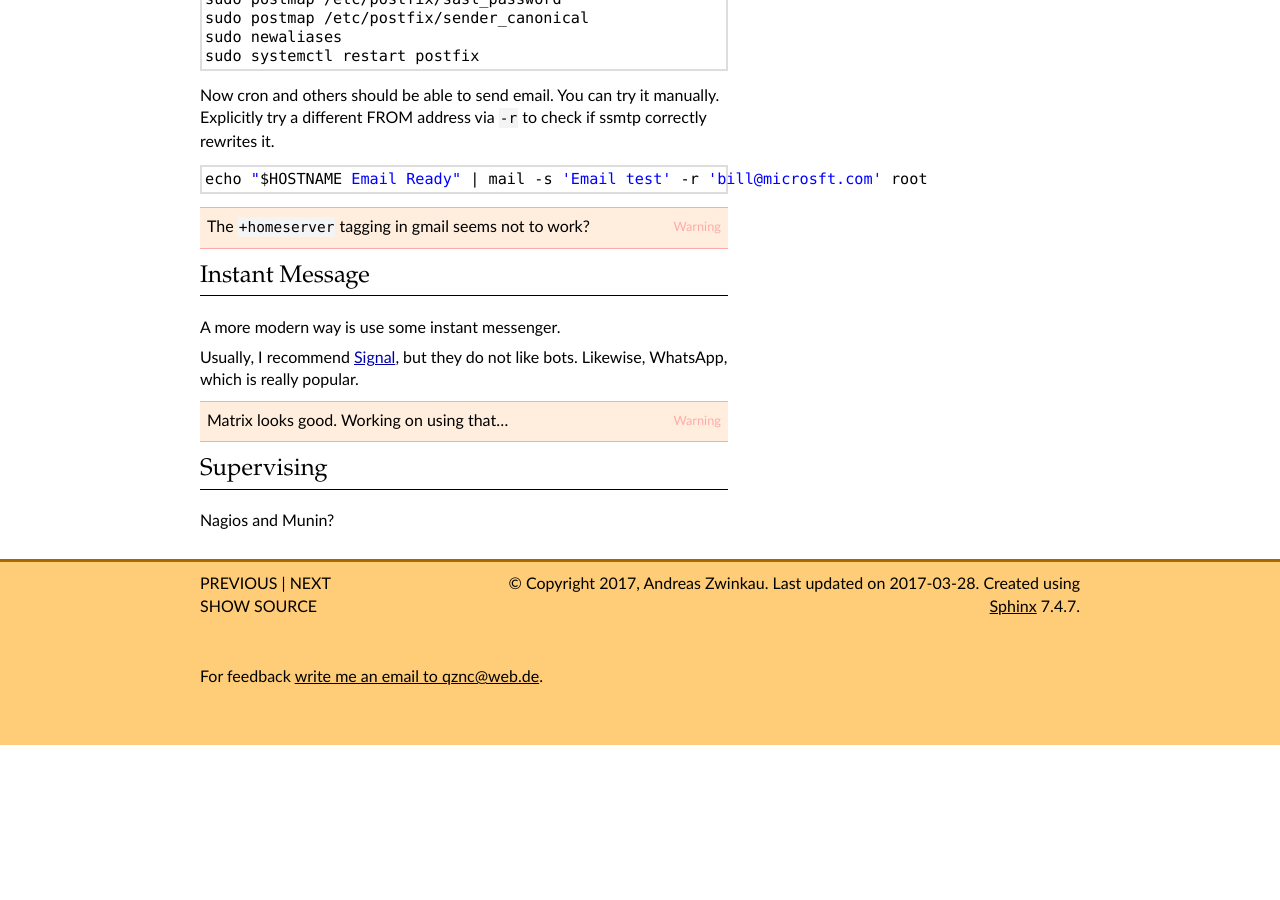
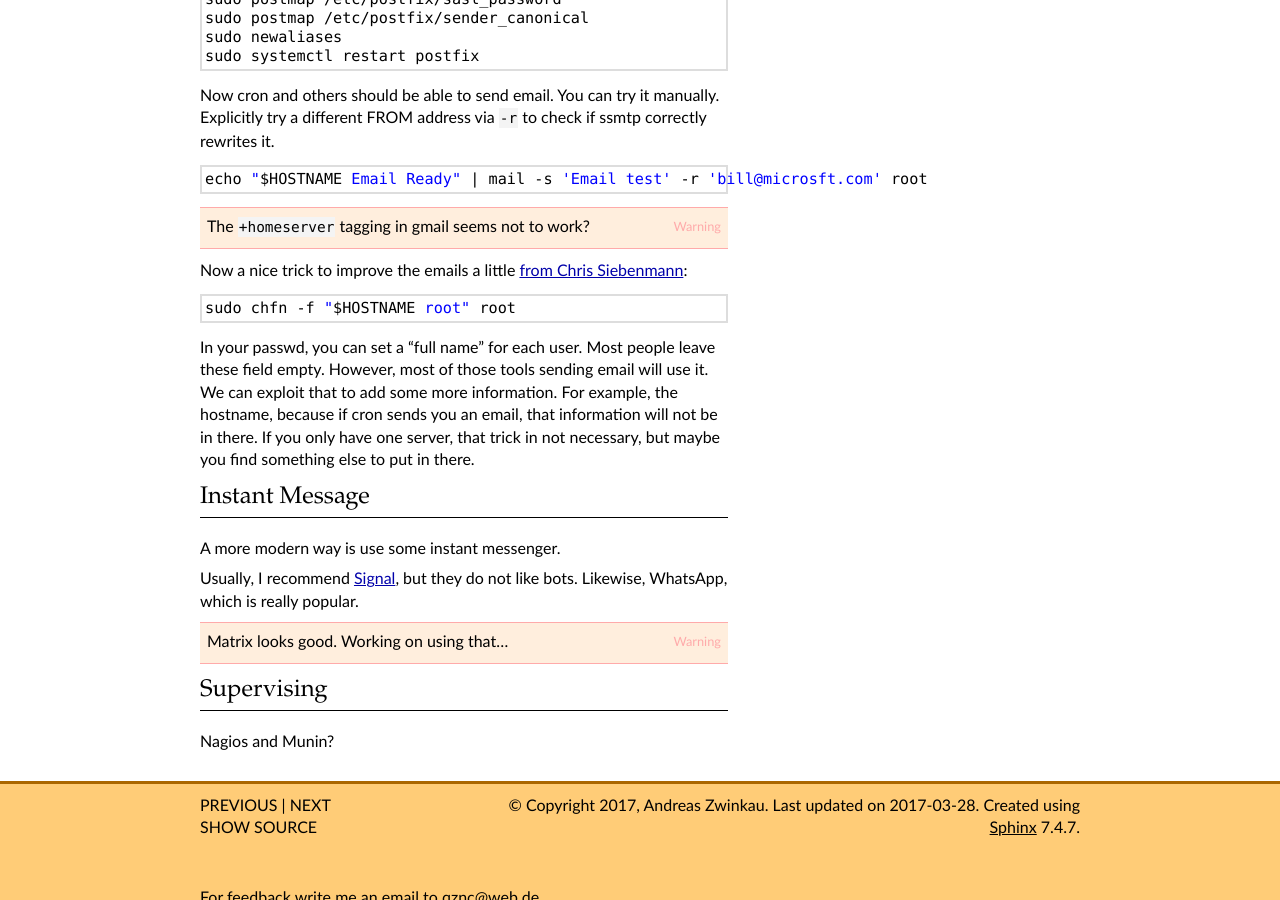
Before and after one commit to qznc/my-homeserver, a Sphinx documentation site: the page built from source/notifications.rst, in a window 1280 px wide and 900 px high, scrolled down 1520 px. Built offline with Sphinx 7.4.7, drawn with Linux system fonts in a browser that asks for light colours; before the commit the page ends 2265 px from its top, so only the background shows below that.

Commit message:
Share full-name trick

```diff
--- a/source/notifications.rst
+++ b/source/notifications.rst
@@ -105,6 +105,24 @@ to check if ssmtp correctly rewrites it.
 
    The ``+homeserver`` tagging in gmail seems not to work?
 
+Now a nice trick to improve the emails a little
+`from Chris Siebenmann <https://utcc.utoronto.ca/~cks/space/blog/sysadmin/IdentifyMachineEmailByRootName>`_:
+
+.. code:: sh
+
+    sudo chfn -f "$HOSTNAME root" root
+
+In your passwd, you can set a "full name" for each user.
+Most people leave these field empty.
+However, most of those tools sending email will use it.
+We can exploit that to add some more information.
+For example, the hostname,
+because if cron sends you an email,
+that information will not be in there.
+If you only have one server,
+that trick in not necessary,
+but maybe you find something else to put in there.
+
 Instant Message
 ---------------
 
```
